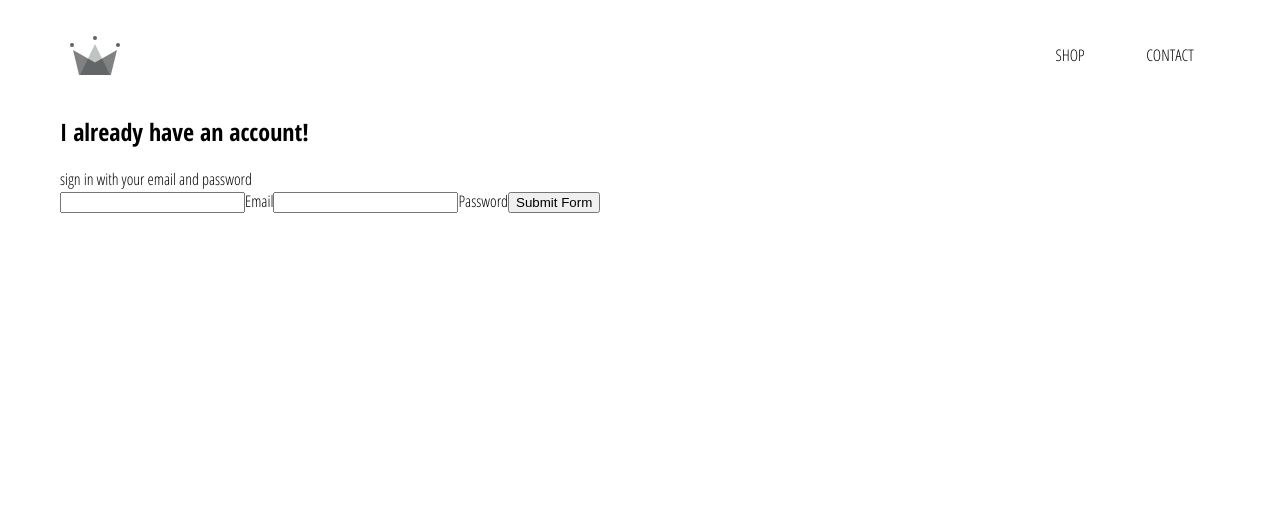
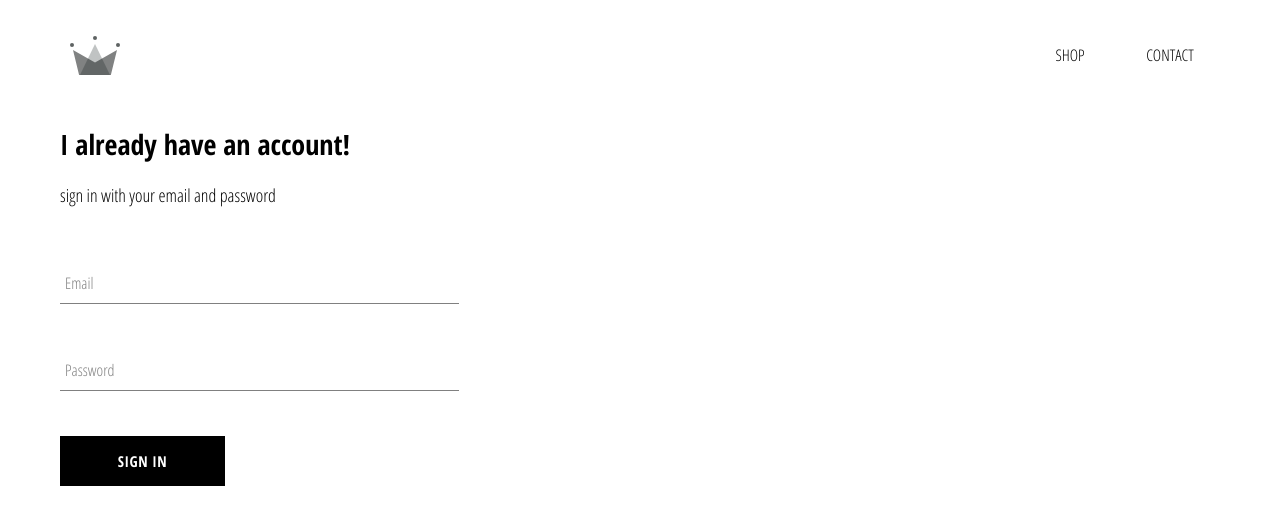
Before and after one commit to imran-prog/react-js, a React (Create React App) app in the folder crwn-mall/: page /signin in a window 1280 px wide. Shown: the top 524 px of the page. Built offline with nearby package versions, Linux system fonts and the light colour scheme.

Commit message:
style: :lipstick: Designed Login Component
Designed and added Custom Button and Form Input Component

```diff
--- /dev/null
+++ b/crwn-mall/src/components/CustomButton.jsx
@@ -0,0 +1,31 @@
+import React from "react";
+import styled from "styled-components";
+
+const CustomButton = ({ children, ...otherProps }) => (
+  <Wrapper {...otherProps}>{children}</Wrapper>
+);
+
+const Wrapper = styled.button`
+  min-width: 165px;
+  width: auto;
+  height: 50px;
+  letter-spacing: 0.5px;
+  line-height: 50px;
+  padding: 0 35px 0 35px;
+  font-size: 15px;
+  background-color: black;
+  color: white;
+  text-transform: uppercase;
+  font-family: "Open Sans Condensed";
+  font-weight: bolder;
+  border: none;
+  cursor: pointer;
+
+  &:hover {
+    background-color: white;
+    color: black;
+    border: 1px solid black;
+  }
+`;
+
+export default CustomButton;
--- /dev/null
+++ b/crwn-mall/src/components/FormInput.jsx
@@ -0,0 +1,65 @@
+import React from "react";
+import styled, { css } from "styled-components";
+
+const InputForm = ({ handleChange, label, ...otherProps }) => {
+  return (
+    <Wrapper>
+      <Input onChange={handleChange} {...otherProps} />
+      {label ? (
+        <Label className={`${otherProps.value.length ? "shrink" : ""}`}>
+          {label}
+        </Label>
+      ) : null}
+    </Wrapper>
+  );
+};
+
+const shrinkLabel = () => css`
+  top: -14px;
+  font-size: 12px;
+  color: black;
+`;
+
+const Label = styled.label`
+  color: grey;
+  font-size: 16px;
+  font-weight: normal;
+  position: absolute;
+  pointer-events: none;
+  left: 5px;
+  top: 10px;
+  transition: 300ms ease all;
+
+  &.shrink {
+    ${shrinkLabel()};
+  }
+`;
+
+const Input = styled.input`
+  background: none;
+  background-color: white;
+  color: grey;
+  font-size: 18px;
+  padding: 10px 10px 10px 5px;
+  display: block;
+  width: 100%;
+  border: none;
+  border-radius: 0;
+  border-bottom: 1px solid grey;
+  margin: 25px 0;
+
+  &:focus {
+    outline: none;
+  }
+
+  &:focus ~ ${Label} {
+    ${shrinkLabel()};
+  }
+`;
+
+const Wrapper = styled.div`
+  position: relative;
+  margin: 45px 0;
+`;
+
+export default InputForm;
--- a/crwn-mall/src/components/Login.jsx
+++ b/crwn-mall/src/components/Login.jsx
@@ -1,5 +1,8 @@
 import React from "react";
 import styled from "styled-components";
+// Components
+import InputForm from "./FormInput";
+import CustomButton from "./CustomButton";
 
 class Login extends React.Component {
   constructor() {
@@ -35,37 +38,43 @@ class Login extends React.Component {
         <SubTitle>sign in with your email and password</SubTitle>
 
         <form onSubmit={this.handleSubmit}>
-          <Input
+          <InputForm
             name="email"
             type="email"
             value={this.state.email}
-            onChange={this.handleChange}
+            handleChange={this.handleChange}
+            label="Email"
             required
           />
-          <label>Email</label>
-          <Input
+          <InputForm
             name="password"
             type="password"
             value={this.state.password}
-            onChange={this.handleChange}
+            handleChange={this.handleChange}
+            label="Password"
             required
           />
-          <label>Password</label>
-          <Button type="submit" value="Submit Form" />
+          <CustomButton type="submit">Sign In</CustomButton>
         </form>
       </Wrapper>
     );
   }
 }
 
-const Wrapper = styled.div``;
+const Wrapper = styled.div`
+  width: 30vw;
+  display: flex;
+  flex-direction: column;
+`;
 
-const Title = styled.h2``;
+const Title = styled.h2`
+  font-size: 28px;
+  margin: 10px 0px;
+`;
 
-const SubTitle = styled.span``;
-
-const Input = styled.input``;
-
-const Button = styled.input``;
+const SubTitle = styled.span`
+  font-size: 18px;
+  margin: 10px 0px;
+`;
 
 export default Login;
```
